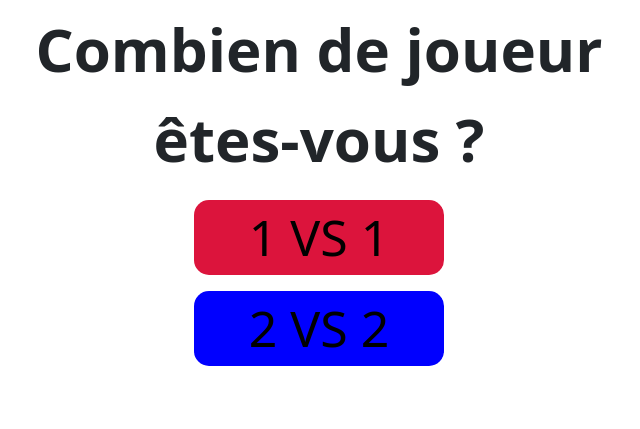
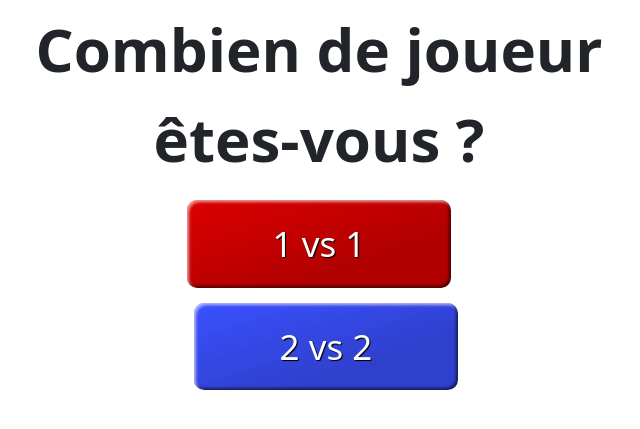
Before and after one commit to Erwan8989/Workshop, a PHP site: page / in a window 1280 px wide. Shown: the part 156-585 px from the top of the page, without its empty margins (321-961 px from the left). Run offline with PHP 8.4, Linux system fonts and the light colour scheme.

Commit message:
Bouton Index

```diff
--- a/Incrementation.php
+++ b/Incrementation.php
@@ -9,6 +9,7 @@
 
 $mov = "";
 $gal = "";
+
 
 if (isset($_POST['gal'])) {
 $gal=$_POST['gal']; }
--- a/index.php
+++ b/index.php
@@ -21,11 +21,11 @@
     <div class="row">
         <div class="col">
             <div class="rouge bloc2">
-                <a href="jeu.php?i=1" class="para"><p class="para">1 VS 1</p></a>
+                <a href="jeu.php?i=1"> <input class="button1" type="button" value="1 vs 1" >
 
             </div>
             <div class="bleu bloc2">
-                <a href="jeu.php?i=2" class="para"><p class="para">2 VS 2</p></a>
+                <a href="jeu.php?i=2"> <input class="button2" type="button" value="2 vs 2" >
             </div>
         </div>
     </div>
--- a/style.css
+++ b/style.css
@@ -1,14 +1,16 @@
 .rouge{
-    background-color: crimson;
-    width: 3em;
-    border-radius: 15px;
+
     font-size: 50px;
-    color: black;
     position: static;
+    display: flex;
+    justify-content: center;
+    justify-items: center;
+    margin-bottom: 15px;
+
 }
 
 .bleu{
-    background-color: blue;
+
     width: 3em;
     border-radius: 15px;
     font-size: 50px;
@@ -17,14 +19,6 @@
     position: static;
 }
 
-.rouge2{
-    background-color: crimson;
-    width: 3em;
-    border-radius: 15px;
-    font-size: 30px;
-    color: black;
-    position: static;
-}
 
 .bleu2{
     background-color: blue;
@@ -56,6 +50,7 @@
     margin-left: auto;
     margin-right: auto;
     width: 5em;
+
 }
 
 .bloc3{
@@ -137,3 +132,80 @@ td[scope="equipe_bleue"]{
     font-weight: bold;
     margin: 0.67em 0em 0em 2.8em;
 }
+
+
+.button1 {
+    text-align: center;
+    text-decoration: none;
+    color: black;
+
+    border: 0;
+    line-height: 2.5;
+    padding: 0 20px;
+    font-size: 1rem;
+    text-align: center;
+    color: #fff;
+    text-shadow: 1px 1px 1px #000;
+    border-radius: 10px;
+    background-color: rgba(220, 0, 0, 1);
+    background-image: linear-gradient(to top left,
+                                      rgba(0, 0, 0, .2),
+                                      rgba(0, 0, 0, .2) 30%,
+                                      rgba(0, 0, 0, 0));
+    box-shadow: inset 2px 2px 3px rgba(255, 255, 255, .6),
+                inset -2px -2px 3px rgba(0, 0, 0, .6);
+
+    font-size: 35px;
+    width: 33vh;
+    cursor: pointer;
+}
+
+}
+
+.button1:hover {
+    background-color: rgba(255, 0, 0, 1);
+    cursor: pointer;
+}
+
+.button1:active {
+    box-shadow: inset -2px -2px 3px rgba(255, 255, 255, .6),
+                inset 2px 2px 3px rgba(0, 0, 0, .6);
+}
+
+.button2 {
+    text-align: center;
+    text-decoration: none;
+    color: black;
+
+    border: 0;
+    line-height: 2.5;
+    padding: 0 20px;
+    font-size: 1rem;
+    text-align: center;
+    color: #fff;
+    text-shadow: 1px 1px 1px #000;
+    border-radius: 10px;
+    background-color: rgba(37, 61, 255, 0.9);
+    background-image: linear-gradient(to top left,
+                                      rgba(0, 0, 0, .2),
+                                      rgba(0, 0, 0, .2) 30%,
+                                      rgba(0, 0, 0, 0));
+    box-shadow: inset 2px 2px 3px rgba(255, 255, 255, .6),
+                inset -2px -2px 3px rgba(0, 0, 0, .6);
+
+    font-size: 35px;
+    width: 33vh;
+    cursor: pointer;
+}
+
+}
+
+.button2:hover {
+    background-color: rgba(37, 61, 255, 0.9);
+    cursor: pointer;
+}
+
+.button2:active {
+    box-shadow: inset -2px -2px 3px rgba(255, 255, 255, .6),
+                inset 2px 2px 3px rgba(0, 0, 0, .6);
+}
```
